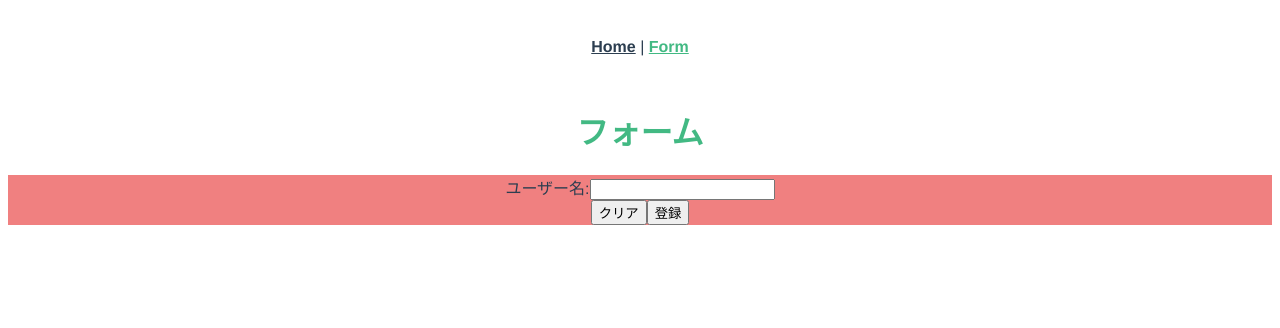
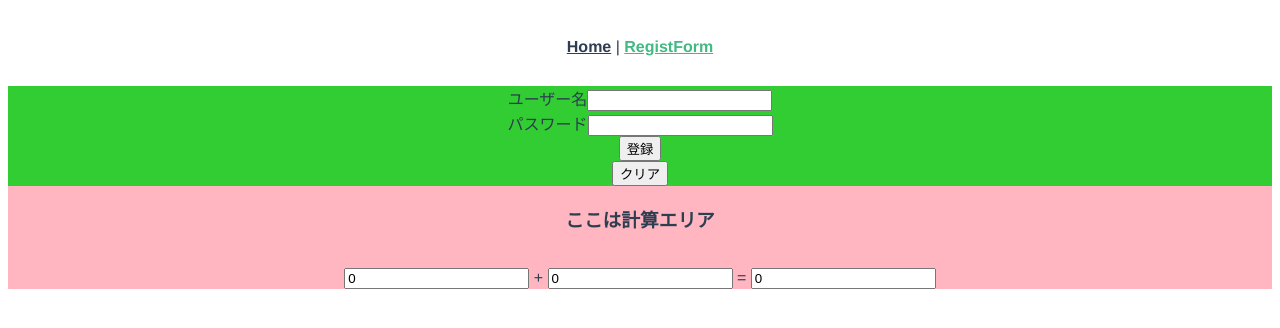
Before and after one commit to eng-k-ori/2.7-vue-app, a Vue app in the folder 2.7-app/: page /form in a window 1280 px wide. Shown: the top 328 px of the page. Built offline with nearby package versions, Linux system fonts and the light colour scheme.

Commit message:
add:RegisterFormを作成

```diff
--- a/2.7-app/package.json
+++ b/2.7-app/package.json
@@ -5,7 +5,7 @@
   "scripts": {
     "serve": "vue-cli-service serve",
     "build": "vue-cli-service build",
-    "lint": "vue-cli-service lint"
+    "lint": "vue-cli-service lint --fix && npx prettier --write 'src/**/*.{vue,js,ts,css,scss}'"
   },
   "dependencies": {
     "core-js": "^3.8.3",
--- a/2.7-app/src/App.vue
+++ b/2.7-app/src/App.vue
@@ -2,7 +2,7 @@
   <div id="app">
     <nav>
       <router-link to="/">Home</router-link> |
-      <router-link to="/form">Form</router-link>
+      <router-link to="/form">RegistForm</router-link>
     </nav>
     <router-view />
   </div>
--- /dev/null
+++ b/2.7-app/src/components/ComputedArea.vue
@@ -0,0 +1,47 @@
+<template>
+  <div>
+    <h3>ここは計算エリア</h3>
+    <br />
+    <input
+      type="number"
+      :value="props.firstInputNum"
+      @input="updateFirstInputNum"
+    />
+    +
+    <input
+      type="number"
+      :value="props.secondInputNum"
+      @input="updateSecondInputNum"
+    />
+    =
+    <input type="number" :value="props.sumNum" readonly />
+  </div>
+</template>
+
+<script setup lang="ts">
+import { defineProps, defineEmits } from "vue";
+interface computedAreaProps {
+  firstInputNum: number;
+  secondInputNum: number;
+  sumNum: number;
+}
+interface computedAreaEmits {
+  (e: "update:firstInputNum", value: number): void;
+  (e: "update:secondInputNum", value: number): void;
+}
+
+const props = defineProps<computedAreaProps>();
+const emit = defineEmits<computedAreaEmits>();
+
+function updateFirstInputNum(e: Event) {
+  const emitValue = e.target as HTMLInputElement;
+  emit("update:firstInputNum", Number(emitValue.value));
+}
+
+function updateSecondInputNum(e: Event) {
+  const emitValue = e.target as HTMLInputElement;
+  emit("update:secondInputNum", Number(emitValue.value));
+}
+</script>
+
+<style scoped></style>
--- /dev/null
+++ b/2.7-app/src/components/SignUpForm.vue
@@ -0,0 +1,112 @@
+<template>
+  <form @submit.prevent="handleRegister">
+    <label>ユーザー名</label>
+    <!-- 1 -->
+    <input
+      :value="props.userName"
+      @input="updateUserName"
+      type="text"
+      id="userName"
+      required
+    />
+    <br />
+    <label>パスワード</label>
+    <input
+      :value="props.password"
+      @input="updatePassword"
+      type="password"
+      id="password"
+      required
+    />
+    <br />
+    <button type="submit">登録</button>
+    <br />
+    <button type="button" @click="handleClear">クリア</button>
+  </form>
+</template>
+<!-- ================================================================================================ -->
+<script setup lang="ts">
+import { defineProps, defineEmits } from "vue";
+// 2 この書き方では単にプロパティの名前を文字列で指定しているだけで、型指定していない。
+interface signUpFormProps {
+  userName: string;
+  password: string;
+}
+interface signUpFormEmits {
+  (e: "clear"): void;
+  (e: "register"): void;
+  // update:userNameイベントはstring型の引数を取る
+  (e: "update:userName", value: string): void;
+  // update: という接頭辞は、親コンポーネントで双方向データバインディングを行う際によく使われる。
+  (e: "update:password", value: string): void;
+}
+
+// ↓const props = defineProps(['userName','password'])
+const props = defineProps<signUpFormProps>();
+// ↓const emit = defineEmits(['clear','register', 'update:userName', 'update:password'])
+const emit = defineEmits<signUpFormEmits>();
+
+function updateUserName(e: Event) {
+  const emitValue = e.target as HTMLInputElement;
+  emit("update:userName", emitValue.value);
+  console.log("updateUserNameが発火");
+}
+function updatePassword(e: Event) {
+  const emitValue = e.target as HTMLInputElement;
+  emit("update:password", emitValue.value);
+  console.log("updatePasswordが発火");
+}
+
+function handleRegister() {
+  emit("register");
+  console.log("子のhandleRegisterが発火");
+}
+function handleClear() {
+  emit("clear");
+  console.log("子のhandleClearが発火");
+}
+</script>
+<style scoped>
+form {
+  background-color: limegreen;
+}
+</style>
+
+<!-- /*
+*/ -->
+
+<!-- /*
+@          @@          @@          @@          @@          @@          @@          @@          @
+1
+結局面倒なので、v-bindとupdateのemitで実装
+
+Vue.jsでは、props は親コンポーネントから渡される読み取り専用のデータとして扱う必要があり、子コンポーネント内で直
+接変更してはいけない。
+v-model などの双方向データバインディングを実現する場合には、イベントを通じて親コンポーネントに変更を通知する必要が
+ある。
+------------------------------------------------------------------------------------------------
+詳細な説明
+props の性質
+Vue.jsのコンポーネントにおいて、props は親コンポーネントから子コンポーネントにデータを渡すために使用される。しか
+し、props は子コンポーネントで読み取り専用 (readonly) として扱われるため、子コンポーネント内で直接props の値を
+変更することはできない。
+これが設計上のルールであり、props を変更しようとすると
+Unexpected mutation of "userName" prop.eslintvue/no-mutating-props
+というエラーが発生する。
+------------------------------------------------------------------------------------------------
+v-model の実装と emit の役割
+v-model を使うと、親コンポーネントと子コンポーネントの間でデータの双方向バインディングを簡単に実装できる。しかし、
+子コンポーネントが v-model で受け取った props を直接変更するのではなく、変更を親コンポーネントに通知するためにイ
+ベント (emit) を使って更新の意図を伝える必要がある。
+
+################################################################################################
+2
+const props = defineProps(['userName','password'])
+defineProps(['userName', 'password']) では、userName と password というプロパティが必須であることを宣言
+していますが、型の指定はしていません。
+これにより、Vueはそれらのプロパティを正しく認識しますが、具体的にどの型の値が渡されるかは特に明示されていません。
+
+記事：
+https://zenn.dev/comm_vue_nuxt/articles/7ad7338080482f
+
+*/ -->
--- a/2.7-app/src/components/UserForm.vue
+++ /dev/null
@@ -1,42 +0,0 @@
-<template>
-  <form @submit.prevent="submitForm">
-    <label for="username">ユーザー名:</label>
-    <input
-      id="username"
-      type="text"
-      v-model="userName"
-      @input="updateUserName($event.target.value)"
-    />
-    <br />
-    <button type="button" @click="clearForm">クリア</button>
-    <button type="submit">登録</button>
-  </form>
-</template>
-
-<script setup lang="ts">
-// ユーザー名の状態を保持する変数
-import { ref, defineEmits } from "vue";
-const userName = ref<string>("");
-
-// 親にユーザー名を送信するためのemitイベントを定義
-const emit = defineEmits(["add-user"]);
-
-// 入力されたユーザー名を更新する関数
-const updateUserName = (name: string) => {
-  userName.value = name;
-};
-
-// フォームのクリア処理
-const clearForm = () => {
-  userName.value = "";
-};
-
-// フォーム送信時にemitで親にユーザー名を送信
-const submitForm = () => {
-  emit("add-user", userName.value);
-  clearForm();
-};
-</script>
-<style scoped>
-form {background-color: lightcoral;}
-</style>
--- a/2.7-app/src/components/UserList.vue
+++ b/2.7-app/src/components/UserList.vue
@@ -1,15 +1,23 @@
 <template>
   <ul>
-    <li v-for="(user, index) in props.users" :key="index">{{ user }}</li>
+    <li v-for="(userInfo, id) in props.userInfos" :key="id">
+      {{ id + 1 }}: {{ userInfo }}
+    </li>
   </ul>
 </template>
 
 <script setup lang="ts">
-// 親からユーザーリストを受け取るpropを定義
 import { defineProps } from "vue";
-const props = defineProps<{ users: string[] }>();
+
+interface UserListProps {
+  userInfos: Array<string>;
+}
+
+// const props = defineProps<{ userInfos: Array<string> }>()
+const props = defineProps<UserListProps>();
 </script>
-
 <style scoped>
-li {background-color: lightseagreen;}
+li {
+  background-color: lightskyblue;
+}
 </style>
--- a/2.7-app/src/pages/FormPage.vue
+++ /dev/null
@@ -1,29 +0,0 @@
-<template>
-  <div>
-    <h1>フォーム</h1>
-    <UserForm @add-user="addUser" />
-    <UserList :users="users" />
-  </div>
-</template>
-
-<script setup lang="ts">
-// ユーザーリストを管理するための変数
-import { ref } from "vue";
-import UserForm from "@/components/UserForm.vue";
-import UserList from "@/components/UserList.vue";
-
-const users = ref<string[]>([]);
-
-// UserFormからemitされたユーザー名をリストに追加する関数
-const addUser = (newUser: string) => {
-  if (newUser) {
-    users.value.push(newUser);
-  }
-};
-</script>
-
-<style scoped>
-h1 {
-  color: #42b983;
-}
-</style>
--- /dev/null
+++ b/2.7-app/src/pages/RegistForm.vue
@@ -0,0 +1,74 @@
+<template>
+  <div>
+    <SignUpForm
+      :userName="userName"
+      :password="password"
+      @update:userName="updateUserName"
+      @update:password="updatePassword"
+      @register="register"
+      @clear="clear"
+    />
+    <UserList :userInfos="userInfos" />
+    <ComputedArea
+      :firstInputNum="firstInputNum"
+      :secondInputNum="secondInputNum"
+      :sumNum="sumNum"
+      @update:firstInputNum="updateFirstInputNum"
+      @update:secondInputNum="updateSecondInputNum"
+    />
+  </div>
+</template>
+<!-- ================================================================================================ -->
+<script setup lang="ts">
+import { ref, computed } from "vue";
+import SignUpForm from "@/components/SignUpForm.vue";
+import UserList from "@/components/UserList.vue";
+import ComputedArea from "@/components/ComputedArea.vue";
+
+const userName = ref<string>("");
+const password = ref("");
+const userInfos = ref<Array<string>>([]);
+
+const firstInputNum = ref<number>(0);
+const secondInputNum = ref<number>(0);
+
+// userNameを更新する関数
+function updateUserName(emitValue: string) {
+  userName.value = emitValue;
+}
+// passwordを更新する関数
+function updatePassword(emitValue: string) {
+  password.value = emitValue;
+}
+
+function updateFirstInputNum(emitValue: number) {
+  firstInputNum.value = emitValue;
+}
+
+function updateSecondInputNum(emitValue: number) {
+  secondInputNum.value = emitValue;
+}
+// ロジックの実装は親なので、親側で記載。
+const sumNum = computed(() => {
+  return firstInputNum.value + secondInputNum.value;
+});
+
+function register() {
+  userInfos.value.push(userName.value);
+  console.log("親のregisterが発火");
+}
+
+function clear() {
+  userName.value = "";
+  password.value = "";
+  console.log("親のclearが発火");
+}
+</script>
+<style scoped>
+form {
+  background-color: limegreen;
+}
+div {
+  background-color: lightpink;
+}
+</style>
--- a/2.7-app/src/router/index.ts
+++ b/2.7-app/src/router/index.ts
@@ -1,7 +1,7 @@
 import Vue from "vue";
 import VueRouter, { RouteConfig } from "vue-router";
 import HelloPage from "@/pages/HelloPage.vue";
-import FormPage from "@/pages/FormPage.vue";
+import RegistForm from "@/pages/RegistForm.vue";
 
 Vue.use(VueRouter);
 
@@ -14,7 +14,7 @@ const routes: Array<RouteConfig> = [
   {
     path: "/form",
     name: "form",
-    component: FormPage,
+    component: RegistForm,
   },
 ];
 
```
